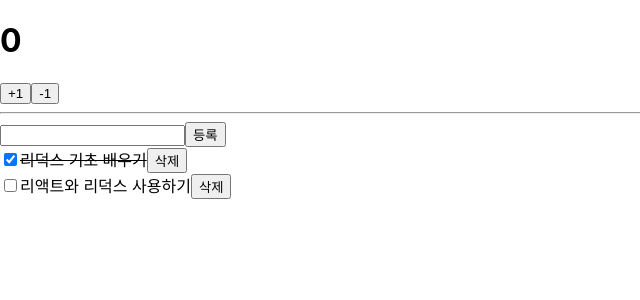
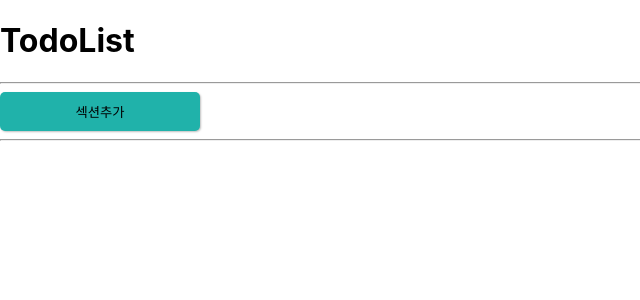
Before and after one commit to mariHidream/react-study, a React (Create React App) app in the folder todo-app/: page / in a window 1280 px wide. Shown: the top 300 px of the page, without its empty margins (0-640 px from the left). Built offline with nearby package versions, Linux system fonts and the light colour scheme.

Commit message:
섹션추가, 삭제 완료.
내일은 각 섹션별 리스트 삭제 , 추가 기능 넣기

```diff
--- a/todo-app/src/App.js
+++ b/todo-app/src/App.js
@@ -1,12 +1,13 @@
 import React from 'react';
-import CounterContainer from './containers/CounterContainer';
+// import CounterContainer from './containers/CounterContainer';
 import TodosContainer from './containers/TodosContainer';
 
 
 function App() {
 	return (
     <>
-      <CounterContainer number={0}/>
+      {/* <CounterContainer number={0}/> */}
+      <h1>TodoList</h1>
       <hr/>
       <TodosContainer />
     </>
--- a/todo-app/src/components/Todos.js
+++ b/todo-app/src/components/Todos.js
@@ -1,50 +1,61 @@
 import React from 'react';
+import '../style/style.css'
 
-const TodoItem = ({todo, onToggle, onRemove }) => {
+const Item = ({item}) => {
     return (
-        <div>
+        <div className='todo'>
             <input type="checkbox"
-                onClick={()=>onToggle(todo.id)}
-                checked={todo.done}
+                checked={item.done}
                 readOnly={true}
             />
-            <span style={{ textDecoration: todo.done ? 'line-through' : 'none' }}>
-                {todo.text}
-            </span>
-            <button onClick={() => onRemove(todo.id)} >삭제</button>
+            <span>{item.text}</span>
+            <button type="button">삭제</button>
+        </div>
+    )
+}
+
+
+const TodoItem = ({todo, todoIndex, RemoveTodos}) => {
+    return (
+        <div className='todoBoard'>
+            <div className={`${todoIndex}`}>
+                <h2>list</h2>
+                {
+                    todo.items.map(item => (
+                        <Item key={item.id} item={item}></Item>
+                    ))
+                }
+           </div>
+           <div className='buttons'>
+                <button type="button" className='todoAdd' onClick={()=> RemoveTodos(todoIndex)}>리스트추가</button>
+                <button type="button" className='remove' onClick={()=> RemoveTodos(todoIndex)}>섹션삭제</button>
+           </div>
         </div>
     );
 };
 
 const Todos = ({
-    input, // 인풋에 입력되는 텍스트
     todos, // 할 일 목록이 들어 있는 객체
-    onChangeInput,
-    onInsert,
-    onToggle,
-    onRemove,
+    AddTodos,
+    RemoveTodos
 }) => {
-    const onSubmit = e =>{
-        e.preventDefault();
-        onInsert(input);
-        onChangeInput(''); // 등록 후 인풋 초기화
-    };
-    const onChange = e => onChangeInput(e.target.value);
     return(
         <div>
-            <form onSubmit={onSubmit}>
-                <input value={input} onChange={onChange}/>
-                <button type="submit" > 등록 </button>
-            </form>
             <div>
-                {todos.map(todo => (
-                    <TodoItem
-                        todo={todo}
-                        key={todo.id}
-                        onToggle={onToggle}
-                        onRemove={onRemove}
-                    />
-                ))}
+                <button type="button" className='add' onClick={AddTodos}>섹션추가</button>
+                <hr/>
+                <div className="listBody">
+                    {
+                        todos.map(todo => (
+                            <TodoItem
+                                todo={todo}
+                                key={todo.todoIndex}
+                                todoIndex={todo.todoIndex}
+                                RemoveTodos={RemoveTodos}
+                            />
+                        ))
+                    }
+                </div>
             </div>
         </div>
     )
--- a/todo-app/src/containers/TodosContainer.js
+++ b/todo-app/src/containers/TodosContainer.js
@@ -1,28 +1,23 @@
 import React from 'react';
 import { connect } from 'react-redux';
-import { changeInput, insert, toggle, remove } from "../modules/todos";
+// import { changeInput, insert, toggle, remove } from "../modules/todos";
+import { AddTodos, RemoveTodos  } from "../modules/todos";
 import Todos from '../components/Todos';
 
 
-const TodosContainer = ({input, todos, changeInput, insert, toggle, remove,}) => {
+const TodosContainer = ({todos,AddTodos,RemoveTodos}) => {
     return (
         <Todos
-            input={input}
             todos={todos}
-            onChangeInput={changeInput}
-            onInsert={insert}
-            onToggle={toggle}
-            onRemove={remove}
+            AddTodos={AddTodos}
+            RemoveTodos={RemoveTodos}
         />
     );
 };
 
 export default connect(({todos})=>({
-    input : todos.input,
     todos : todos.todos,
 }),{
-    changeInput,
-    insert,
-    toggle,
-    remove,
+   AddTodos,
+   RemoveTodos
 })(TodosContainer);
--- a/todo-app/src/modules/index.js
+++ b/todo-app/src/modules/index.js
@@ -4,7 +4,7 @@ import counter from "./counter";
 import todos from "./todos";
 
 const rootReducer = combineReducers({
-    counter,
+    // counter,
     todos,
 })
 
--- a/todo-app/src/modules/todos.js
+++ b/todo-app/src/modules/todos.js
@@ -1,14 +1,68 @@
 const CHANGE_INPUT = 'todos/CHANGE_INPUT'; // 인풋 값을 변경함
 const INSERT = 'todos/INSERT'; // 새로운 todo를 등록함
 const TOGGLE = 'todos/TOGGLE'; // todo를 체크/체크 해제함
-const REMOVE = 'todos/REMOVE'; // todo를 제거함
+const REMOVE = 'todos/REMOVE'; // todo를 제거함'
+const ADDTODOS = "todos/ADDTODOS"; //리스트 섹션 추가
+const REMOVETODOS = "todos/REMOVETODOS"; //리스트 섹션 추가
 
-export const changeInput = input => (
-{
+const initialState = {
+    todoidx : 0,
+    itemidx : 0,
+    todos : []
+}
+
+export const AddTodos = () => ({
+    type: ADDTODOS
+});
+
+export const RemoveTodos = (todoIndex) => ({
+    type: REMOVETODOS,
+    todoIndex
+});
+
+function todos(state = initialState, action) {
+    switch (action.type) {
+        case ADDTODOS:
+            state.todoidx++;
+            return {
+                ...state,
+                todos : state.todos.concat([{
+                    todoIndex : `todo_${state.todoidx++}`,
+                    items : [{
+                        id : state.itemidx,
+                        text : 'text',
+                        done : false
+                    }]
+                }])
+            }
+        case REMOVETODOS:
+            return {
+                ...state,
+                todos : state.todos.filter((todo)=>{
+                    return todo.todoIndex !== action.todoIndex
+                })
+            }
+        case CHANGE_INPUT:
+            console.log(action.types)
+        case INSERT:
+            console.log(action.types)
+        case TOGGLE:
+            console.log(action.types)
+        case REMOVE:
+            console.log(action.types)
+        default:
+            return state;
+    }
+}
+
+export default todos;
+
+
+/*
+export const changeInput = input => ({
     type : CHANGE_INPUT,
     input,
-}
-)
+})
 
 let id = 3; //inser가 호출될 때마다 1씩 더해주기
 export const insert = text => ({
@@ -75,4 +129,4 @@ function todos (state = initialState, action){
     }
 }
 
-export default todos;
+export default todos; */
--- /dev/null
+++ b/todo-app/src/style/style.css
@@ -0,0 +1,15 @@
+button{border:none;cursor: pointer; }
+.add{width: 200px; padding:10px; border-radius: 5px;  background-color: lightseagreen; box-shadow: 1px 1px 2px rgba(0,0,0,0.25);}
+.listBody{display: flex; box-sizing: border-box;}
+.listBody > div{flex : 0 1 300px}
+.todoBoard{margin: 10px; padding:10px; background-color: #f3f3f3; border-radius: 10px; box-shadow: 0 0 10px rgba(0,0,0,0.3);}
+.todoBoard > div{margin-bottom: 10px;}
+.todoBoard h2{margin:10px 0; text-align: left; text-indent: 5px;}
+.todoBoard .buttons{display: flex;}
+.todoBoard .buttons > button{width: 50%;  line-height: 30px;border-radius: 5px; }
+.todoBoard .remove{ margin-left: 10px; color:#fff; background-color: #333; }
+.todoBoard .todoAdd{background-color: #fff; box-shadow: 1px 1px 2px rgba(0,0,0,0.25); }
+.todo{padding: 5px 10px; background-color: #fff; border-radius: 5px;box-shadow: 1px 1px 2px rgba(0,0,0,0.25);}
+.todo span{display: inline-block; vertical-align: center; width: 80%; line-height: 25px;}
+.todo input{display: none;}
+.todo button{width: 20%;color:#fff; background-color:crimson; border-radius: 4px;;}
```
